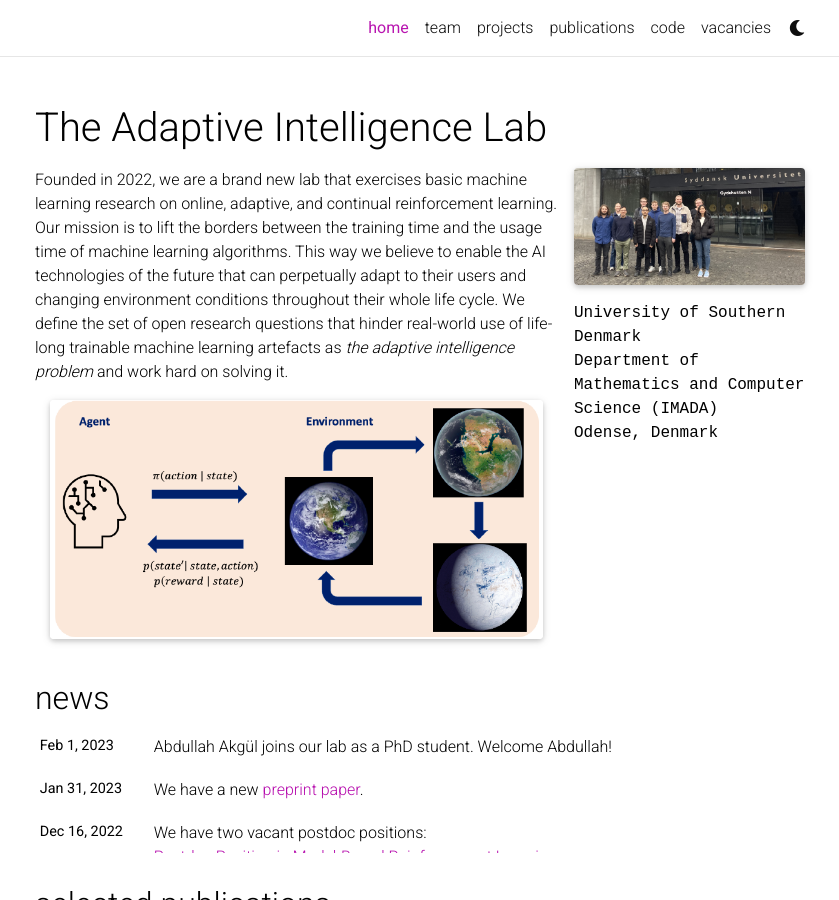
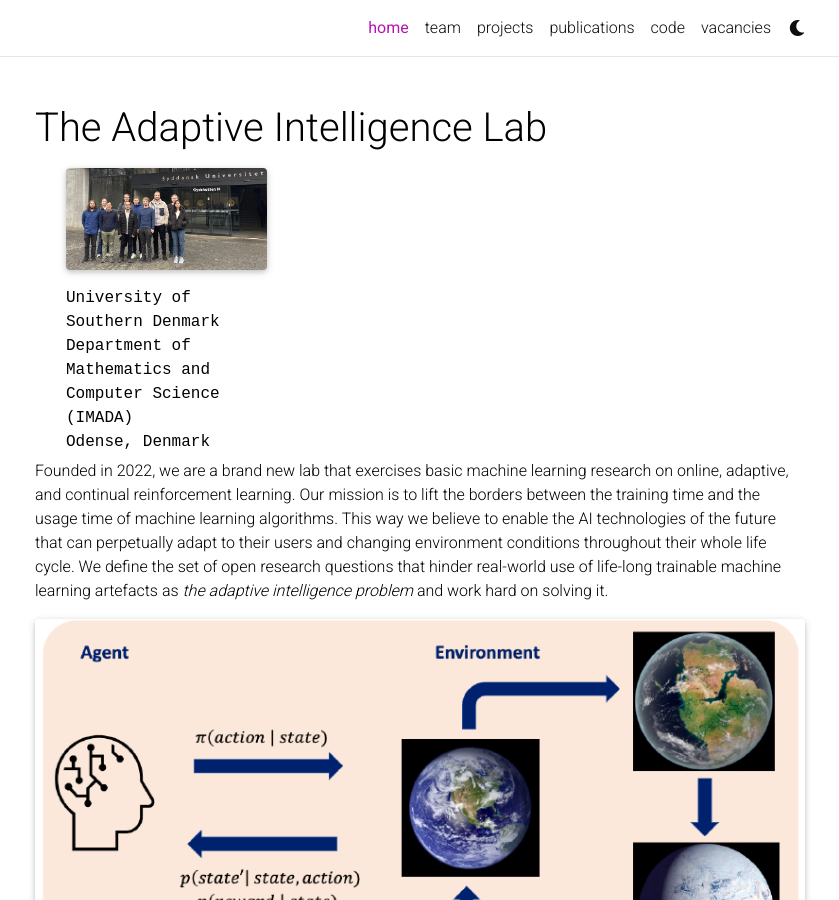
Before and after one commit to adinlab/adinlab.github.io, a Jekyll site: the page built from _pages/0_about.md, in a window 1280 px wide and 900 px high. Shown: the whole window, without its empty margins (220-1059 px from the left). Built offline with Jekyll 4.4.1, drawn with Linux system fonts in a browser that asks for light colours; full-size pictures stand in for the smaller copies a plugin makes; comment, search, counter and statistics services are not loaded; a style sheet for code colours, icons or effects is not loaded.

```diff
--- a/_layouts/about.html
+++ b/_layouts/about.html
@@ -13,7 +13,8 @@
 
         <article>
           {% if page.profile -%}
-          <div class="profile float-{%- if page.profile.align == 'left' -%}left{%- else -%}right{%- endif -%}">
+          <!--<div class="profile float-{%- if page.profile.align == 'left' -%}left{%- else -%}right{%- endif -%}">-->
+          <div class="profile col {{ page.profile.align }}">
             {%- if page.profile.image %}
               {%- assign profile_image_path = page.profile.image | prepend: 'assets/img/' -%}
 
```
